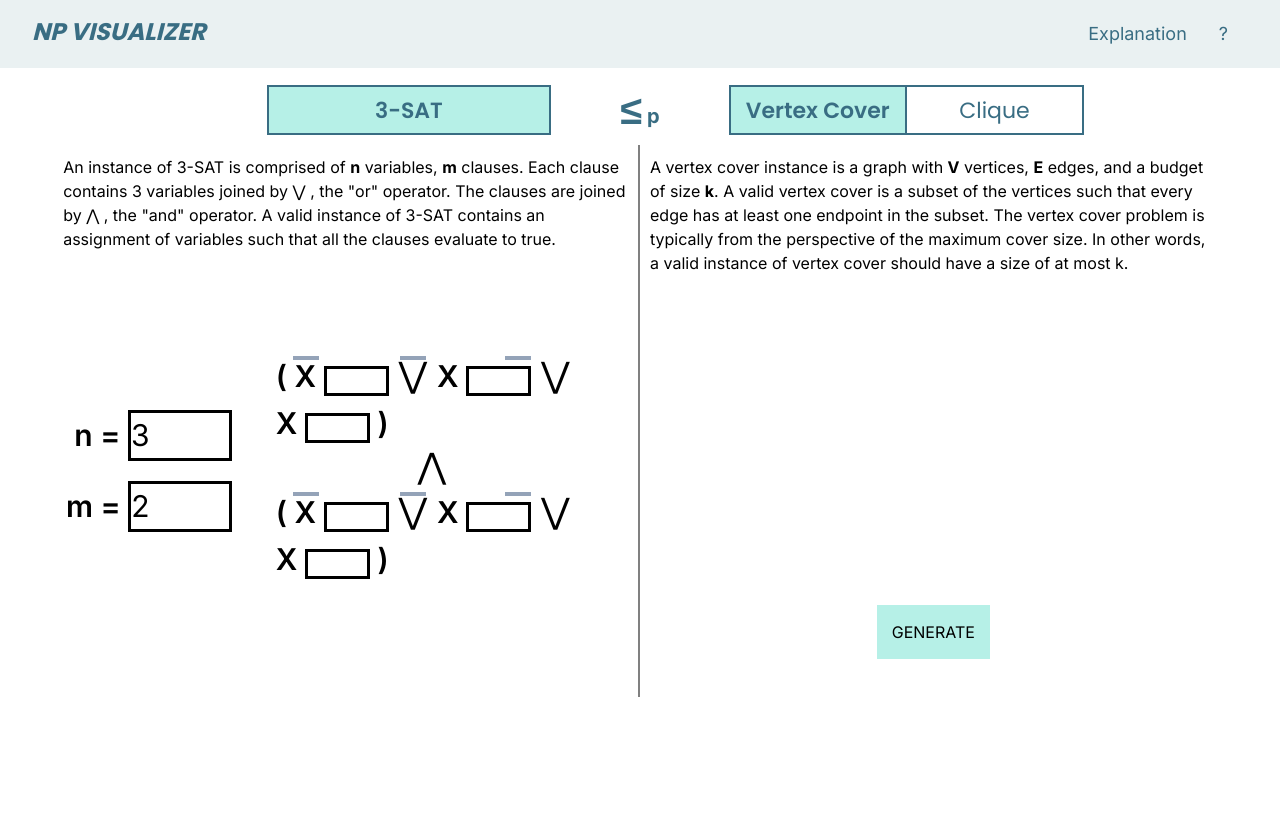
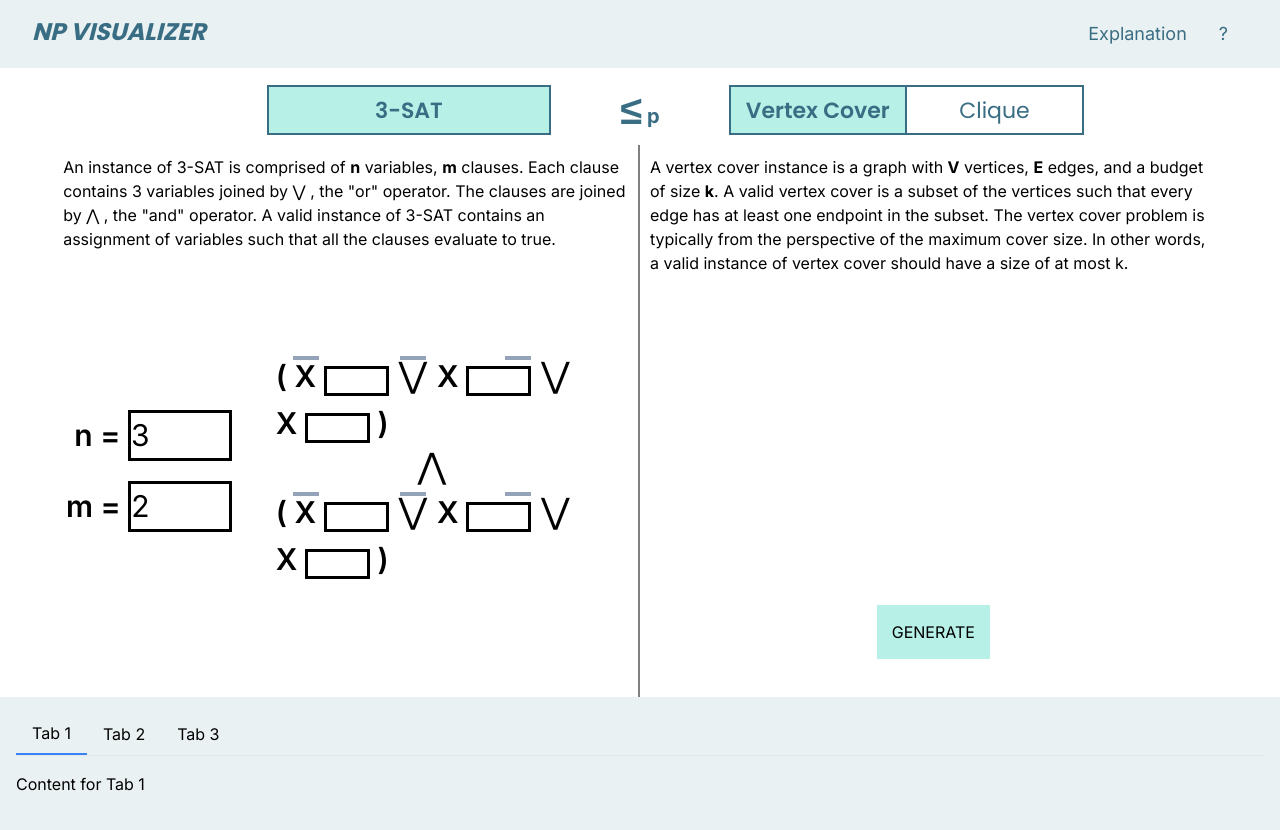
Before and after one commit to shiningaeo/np-reduction-visualizer, a Next.js app: page / in a window 1280 px wide. Shown: the top 830 px of the page. Before the commit the page ends 800 px from the top, so only its background shows below. Built offline with nearby package versions, Linux system fonts and the light colour scheme.

Commit message:
Scroll on click works

```diff
--- a/src/app/Navbar.tsx
+++ b/src/app/Navbar.tsx
@@ -1,8 +1,9 @@
+'use client';
 import { poppins } from '@/app/ui/fonts';
 
-export default function Navbar() {
+export default function Navbar({targetRef}) {
   return (
-    <nav className="fixed top-0 left-0 w-full z-50">
+    <nav className="fixed top-0 left-0 w-full" style={{zIndex:1010}}>
       <div className="mx-auto px-4 sm:px-6 lg:px-8" style={{height: 68}}>
         <div className="flex justify-between h-16">
           <div className="flex-shrink-0 flex items-center title">
@@ -10,7 +11,7 @@ export default function Navbar() {
             style={{color: "#396D83", fontStyle: "italic"}}>NP VISUALIZER</a>
           </div>
           <div className="hidden md:flex space-x-8">
-              <a className="hover:text-gray-900 text-lg navItem">Explanation</a>
+              <a onClick={targetRef} className="hover:text-gray-900 text-lg navItem">Explanation</a>
               <a className="hover:text-gray-900 text-lg navItem" style={{marginRight:20}}>?</a>
           </div>
           <div className="flex md:hidden items-center">
--- /dev/null
+++ b/src/app/TabMenu.tsx
@@ -0,0 +1,44 @@
+import React, { useState } from 'react';
+
+export default function TabMenu({ targetRef }) {
+  // State to manage the active tab
+  const [activeTab, setActiveTab] = useState('Tab1');
+
+  // Function to handle tab click
+  const handleTabClick = (tab) => {
+    setActiveTab(tab);
+  };
+
+  return (
+    <div className="p-4" ref={targetRef}>
+      {/* Tab menu */}
+      <div className="flex border-b">
+        <button
+          className={`py-2 px-4 ${activeTab === 'Tab1' ? 'border-b-2 border-blue-500' : ''}`}
+          onClick={() => handleTabClick('Tab1')}
+        >
+          Tab 1
+        </button>
+        <button
+          className={`py-2 px-4 ${activeTab === 'Tab2' ? 'border-b-2 border-blue-500' : ''}`}
+          onClick={() => handleTabClick('Tab2')}
+        >
+          Tab 2
+        </button>
+        <button
+          className={`py-2 px-4 ${activeTab === 'Tab3' ? 'border-b-2 border-blue-500' : ''}`}
+          onClick={() => handleTabClick('Tab3')}
+        >
+          Tab 3
+        </button>
+      </div>
+
+      {/* Tab content */}
+      <div className="mt-4">
+        {activeTab === 'Tab1' && <div>Content for Tab 1</div>}
+        {activeTab === 'Tab2' && <div>Content for Tab 2</div>}
+        {activeTab === 'Tab3' && <div>Content for Tab 3</div>}
+      </div>
+    </div>
+  );
+};
--- a/src/app/layout.tsx
+++ b/src/app/layout.tsx
@@ -1,8 +1,6 @@
 import type { Metadata } from "next";
 import { Inter } from "next/font/google";
 import "./globals.css";
-import Navbar from "./Navbar";
-
 const inter = Inter({ subsets: ["latin"] });
 
 export const metadata: Metadata = {
@@ -17,9 +15,7 @@ export default function RootLayout({
 }>) {
   return (
     <html lang="en">
-      <body className={inter.className}>
-        <Navbar />
-        {children}</body>
+      <body className={inter.className}>{children}</body>
     </html>
   );
 }
--- a/src/app/page.tsx
+++ b/src/app/page.tsx
@@ -1,8 +1,10 @@
 'use client'
-import React, { useState } from 'react';
+import React, { useState, useRef } from 'react';
 import Three_SAT_Input from "./3sat-input";
 import Three_SAT_VC from './3sat-to-vc';
+import Navbar from './Navbar';
 import ProblemMenu from './Problem-Menu';
+import TabMenu from './TabMenu';
 
 export default function Home() {
   // state variables from user input
@@ -54,8 +56,18 @@ export default function Home() {
       changeInput(i, input[i]*-1)
   }
 
+  // Create a reference for the target element
+  const targetRef = useRef(null);
+
+  // Function to scroll to the target element
+  const scrollToTarget = () => {
+    if (targetRef.current) {
+      targetRef.current.scrollIntoView({ behavior: 'smooth' });
+    }
+  };
   return (
     <>
+    <Navbar targetRef={scrollToTarget}/>
     {!submit ? (
       <>
       <ProblemMenu />
@@ -105,8 +117,13 @@ export default function Home() {
       </main>
     </>
     ) : (
+      <>
       <Three_SAT_VC N={N} M={M} INPUT={input} />
+      </>
     )}
+    <div className="w-full" style={{height:300, backgroundColor:"#EAF1F2"}}>
+    <TabMenu targetRef={targetRef}/>
+    </div>
     </>
   );
 }
```
